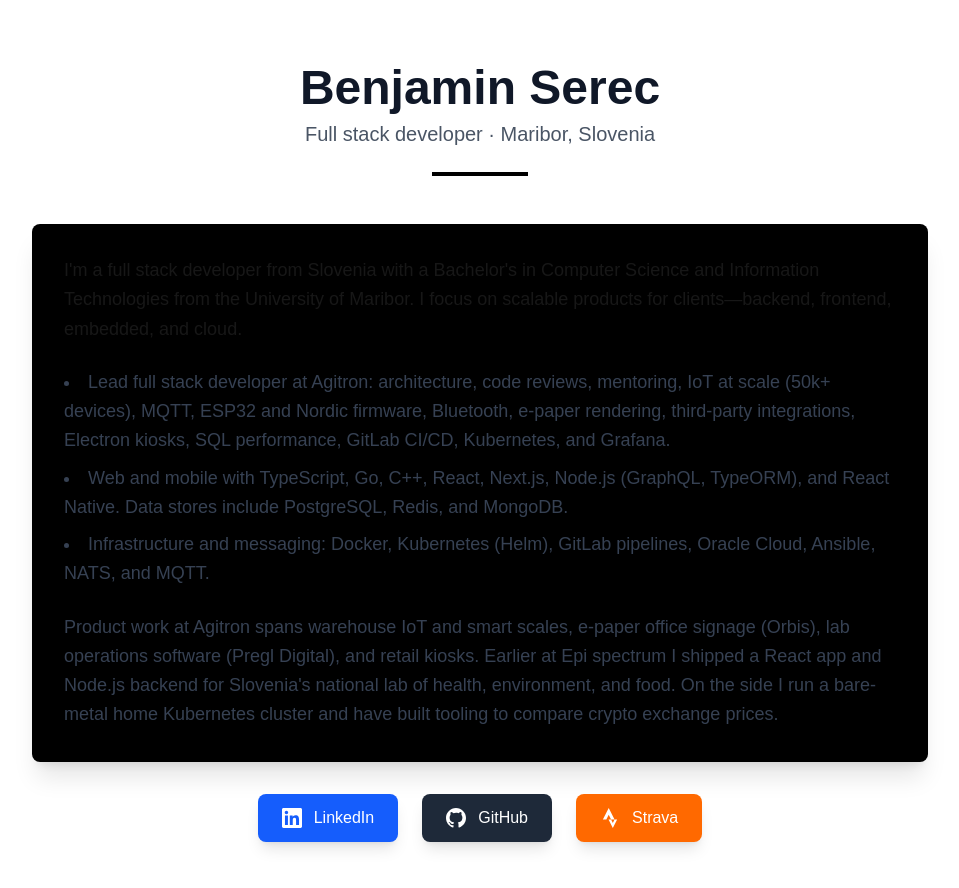
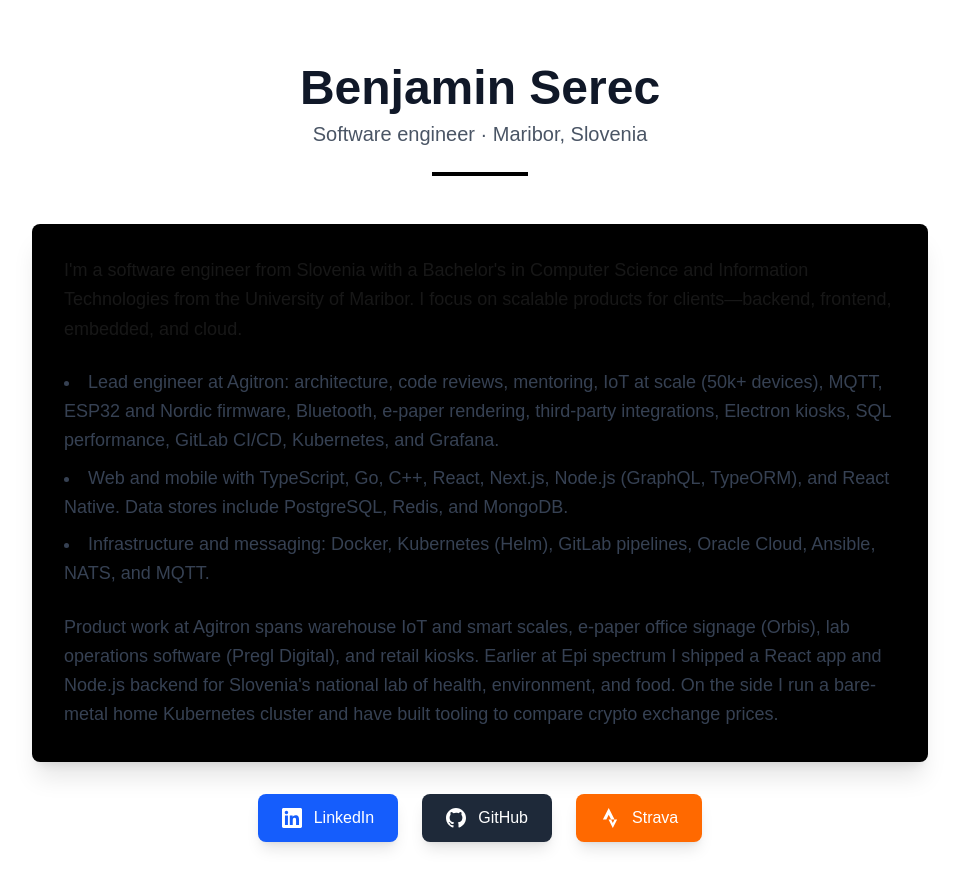
Before and after one commit to benjoboy/portfolio, a Next.js app: page / in a window 1280 px wide. Shown: the top 888 px of the page, without its empty margins (160-1119 px from the left). Built offline with nearby package versions, Linux system fonts and the light colour scheme.

Commit message:
fix: update job title and description for clarity in personal profile

```diff
--- a/src/app/page.tsx
+++ b/src/app/page.tsx
@@ -9,7 +9,7 @@
                             Benjamin Serec
                         </h1>
                         <p className="text-xl text-gray-600 dark:text-gray-400 mb-6">
-                            Full stack developer · Maribor, Slovenia
+                            Software engineer · Maribor, Slovenia
                         </p>
                         <div className="w-24 h-1 bg-black dark:bg-white mx-auto mb-8"></div>
                     </div>
@@ -18,19 +18,18 @@
                     <div className="bg-black dark:bg-black-800 rounded-lg shadow-xl p-8 mb-8">
                         <div className="prose prose-lg max-w-none dark:prose-invert">
                             <p className="text-black-700 dark:text-gray-300 leading-relaxed text-lg mb-6">
-                                I&apos;m a full stack developer from Slovenia with a Bachelor&apos;s
-                                in Computer Science and Information Technologies from the University
-                                of Maribor. I focus on scalable products for clients—backend,
-                                frontend, embedded, and cloud.
+                                I&apos;m a software engineer from Slovenia with a Bachelor&apos;s in
+                                Computer Science and Information Technologies from the University of
+                                Maribor. I focus on scalable products for clients—backend, frontend,
+                                embedded, and cloud.
                             </p>
 
                             <ul className="text-gray-700 dark:text-gray-300 leading-relaxed text-lg mb-6 space-y-2 list-disc list-inside">
                                 <li>
-                                    Lead full stack developer at Agitron: architecture, code
-                                    reviews, mentoring, IoT at scale (50k+ devices), MQTT, ESP32 and
-                                    Nordic firmware, Bluetooth, e-paper rendering, third-party
-                                    integrations, Electron kiosks, SQL performance, GitLab CI/CD,
-                                    Kubernetes, and Grafana.
+                                    Lead engineer at Agitron: architecture, code reviews, mentoring,
+                                    IoT at scale (50k+ devices), MQTT, ESP32 and Nordic firmware,
+                                    Bluetooth, e-paper rendering, third-party integrations, Electron
+                                    kiosks, SQL performance, GitLab CI/CD, Kubernetes, and Grafana.
                                 </li>
                                 <li>
                                     Web and mobile with TypeScript, Go, C++, React, Next.js, Node.js
```
